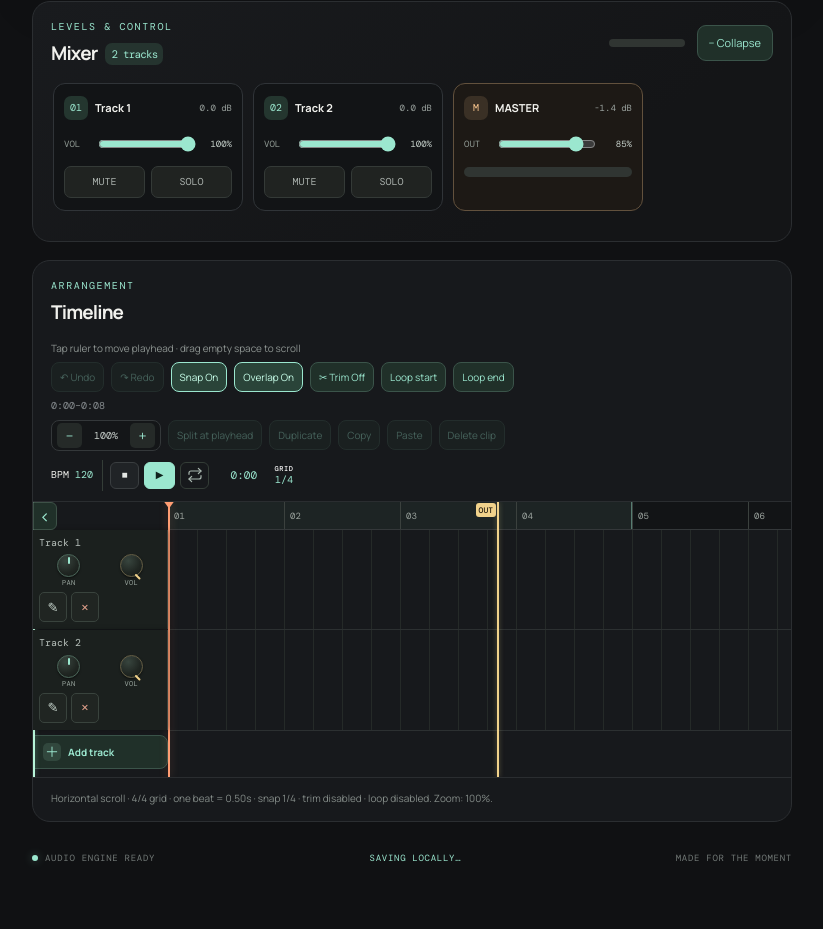
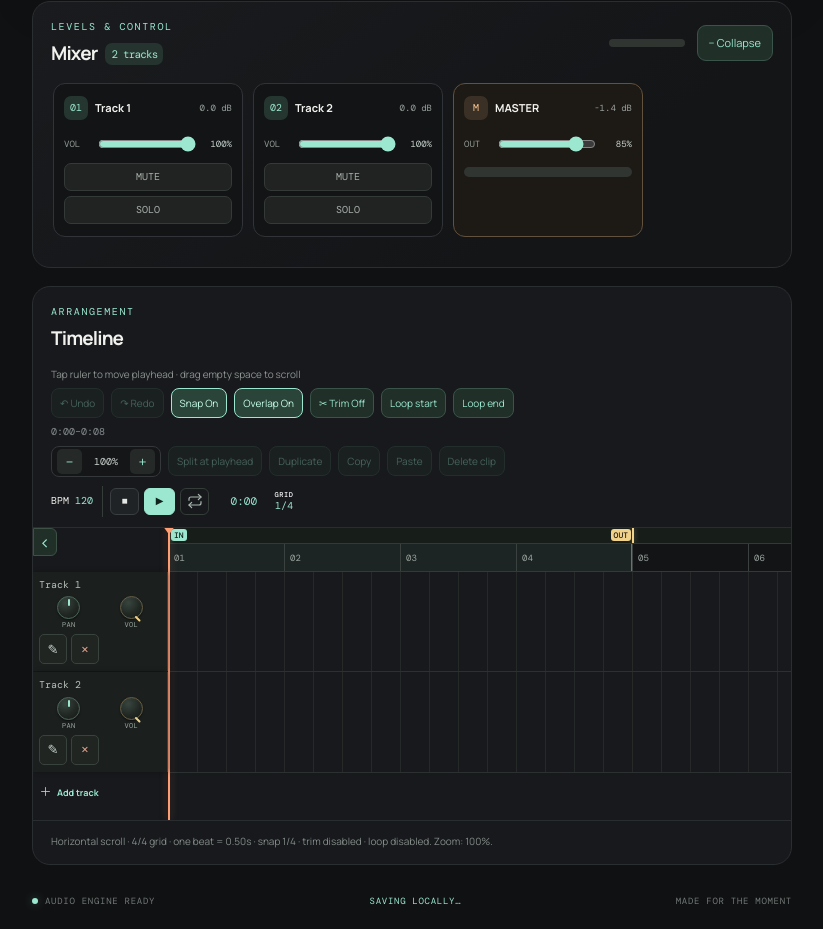
Before and after one commit to Startat6am/otr-daw, a React (Vite) app: page / in a window 1280 px wide. Shown: the part 817-1746 px from the top of the page, without its empty margins (228-1051 px from the left). Before the commit the page ends 1703 px from the top, so only its background shows below. Built offline with nearby package versions, Linux system fonts and the light colour scheme.

Commit message:
style: compact sidebar button and stack mixer controls vertically

```diff
--- a/src/styles.css
+++ b/src/styles.css
@@ -1109,3 +1109,31 @@ h2 { margin: 0; font-size: 19px; letter-spacing: -.045em; }
   .mixer-channels .master-channel { flex-basis: 172px; min-width: 172px; }
   .sidebar-add-track { width: 107px; }
 }
+
+
+/* Special marker lane above the ruler; loop IN/OUT labels live here. */
+.special-marker-strip {
+  position: relative;
+  height: 16px;
+  min-height: 16px;
+  box-sizing: border-box;
+  overflow: hidden;
+  background: #171d19;
+  border-bottom: 1px solid #303b34;
+}
+.special-marker-strip .loop-marker { top: 0; bottom: 0; }
+.special-marker-strip .loop-marker span { top: 1px; left: 3px; padding: 0 3px; font: 700 8px/12px 'DM Mono', monospace; }
+.special-marker-strip .loop-marker-end span { left: auto; right: 3px; }
+.sidebar-expanded .special-marker-strip { margin-left: 135px; }
+.sidebar-collapsed .special-marker-strip { margin-left: 27px; }
+.sidebar-add-track { width: 112px; height: 29px; margin-top: 5px; padding: 0 5px; gap: 4px; border: 0; border-radius: 0; background: transparent; font-size: 9px; }
+.sidebar-add-track span { width: 15px; height: 15px; font-size: 12px; background: transparent; }
+.sidebar-collapsed .sidebar-add-track { width: 27px; }
+@media (max-width: 520px) {
+  .sidebar-expanded .special-marker-strip { margin-left: 107px; }
+  .sidebar-add-track { width: 94px; }
+}
+
+/* Mixer channel controls read vertically: volume, MUTE, then SOLO. */
+.channel-buttons { flex-direction: column; gap: 5px; margin-top: 9px; }
+.channel-buttons button { flex: 0 0 auto; width: 100%; min-height: 28px; }
```
